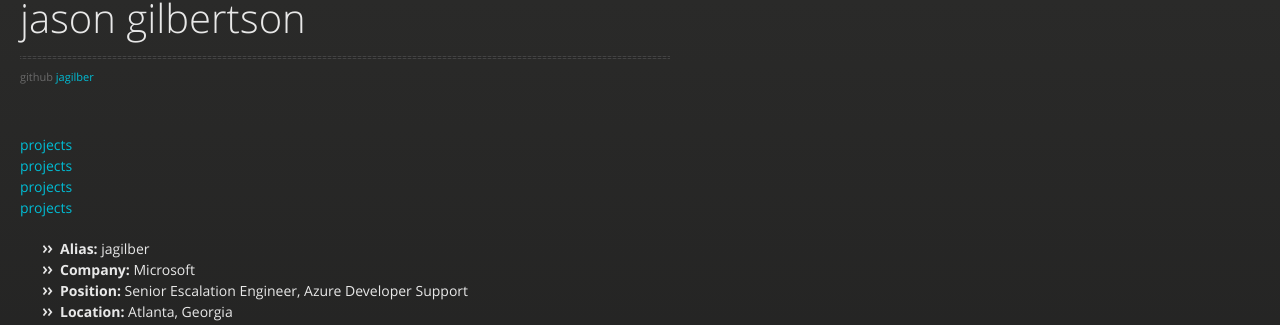
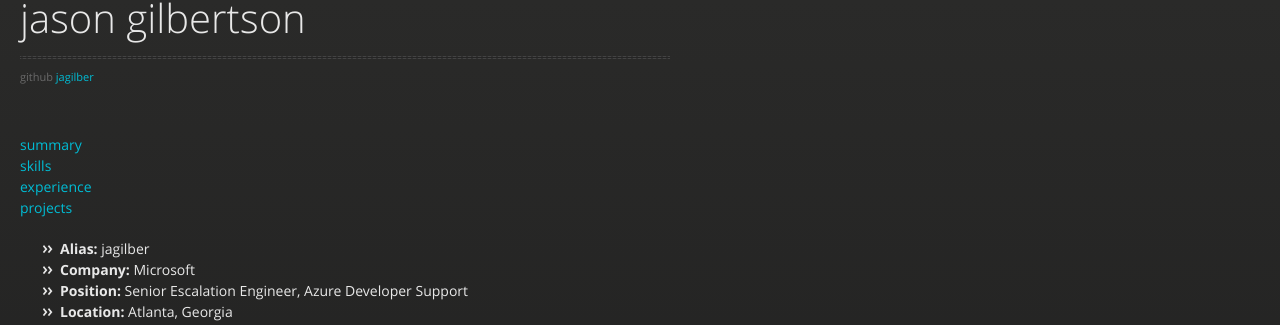
Before and after one commit to jagilber/jagilber.github.io, a Jekyll site: the page built from index.md, in a window 1280 px wide and 900 px high. Shown: the top 325 px of the window. Built offline with Jekyll 4.4.1, drawn with Linux system fonts in a browser that asks for light colours; the repository's description, which GitHub fills in, is left out.

Commit message:
fix links

```diff
--- a/index.md
+++ b/index.md
@@ -1,9 +1,9 @@
 ---
 layout: default
 ---
-[projects](#summary)
-[projects](#skills)
-[projects](#experience)
+[summary](#summary)
+[skills](#skills)
+[experience](#experience)
 [projects](#projects)
 
 - **Alias:** jagilber
```
